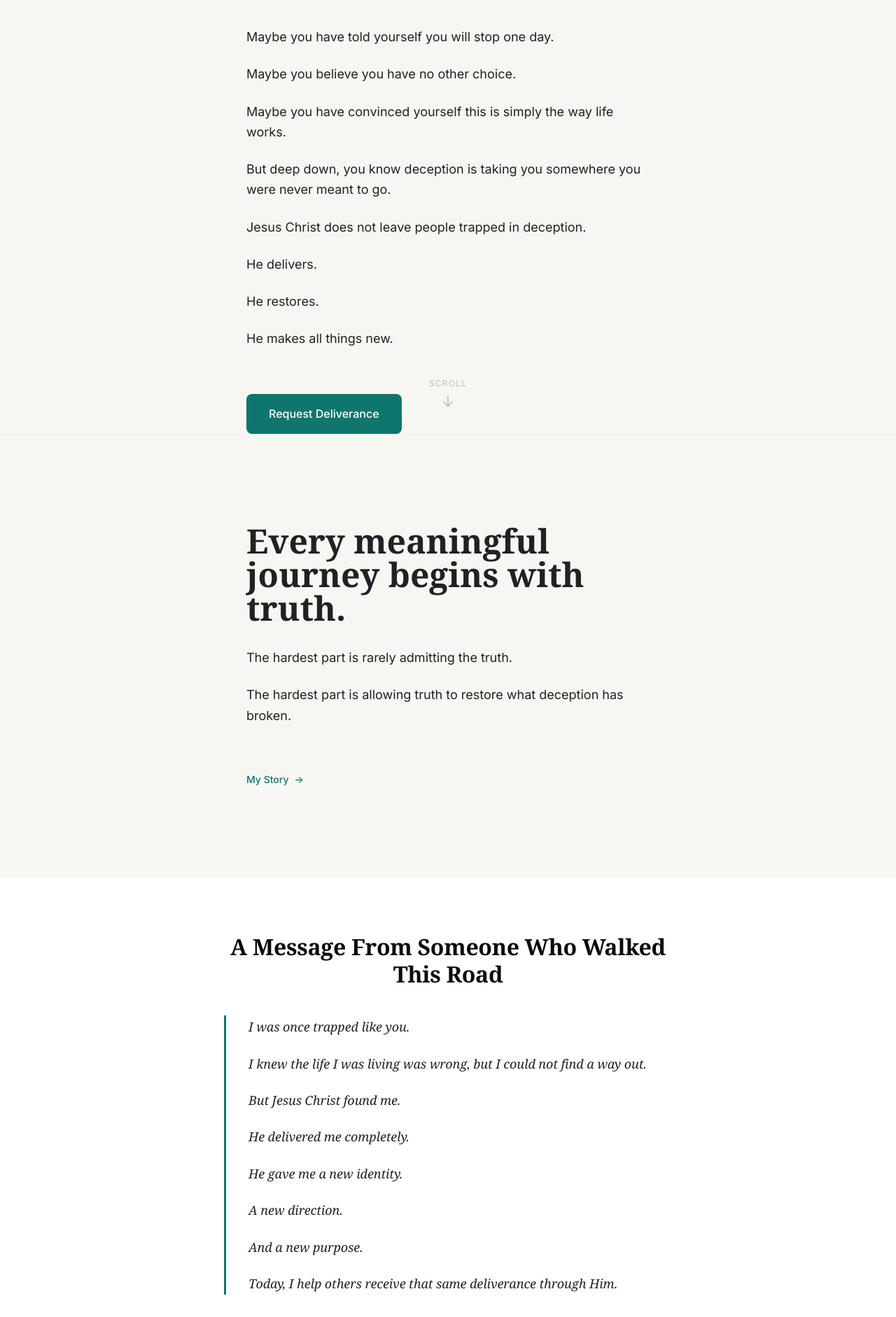
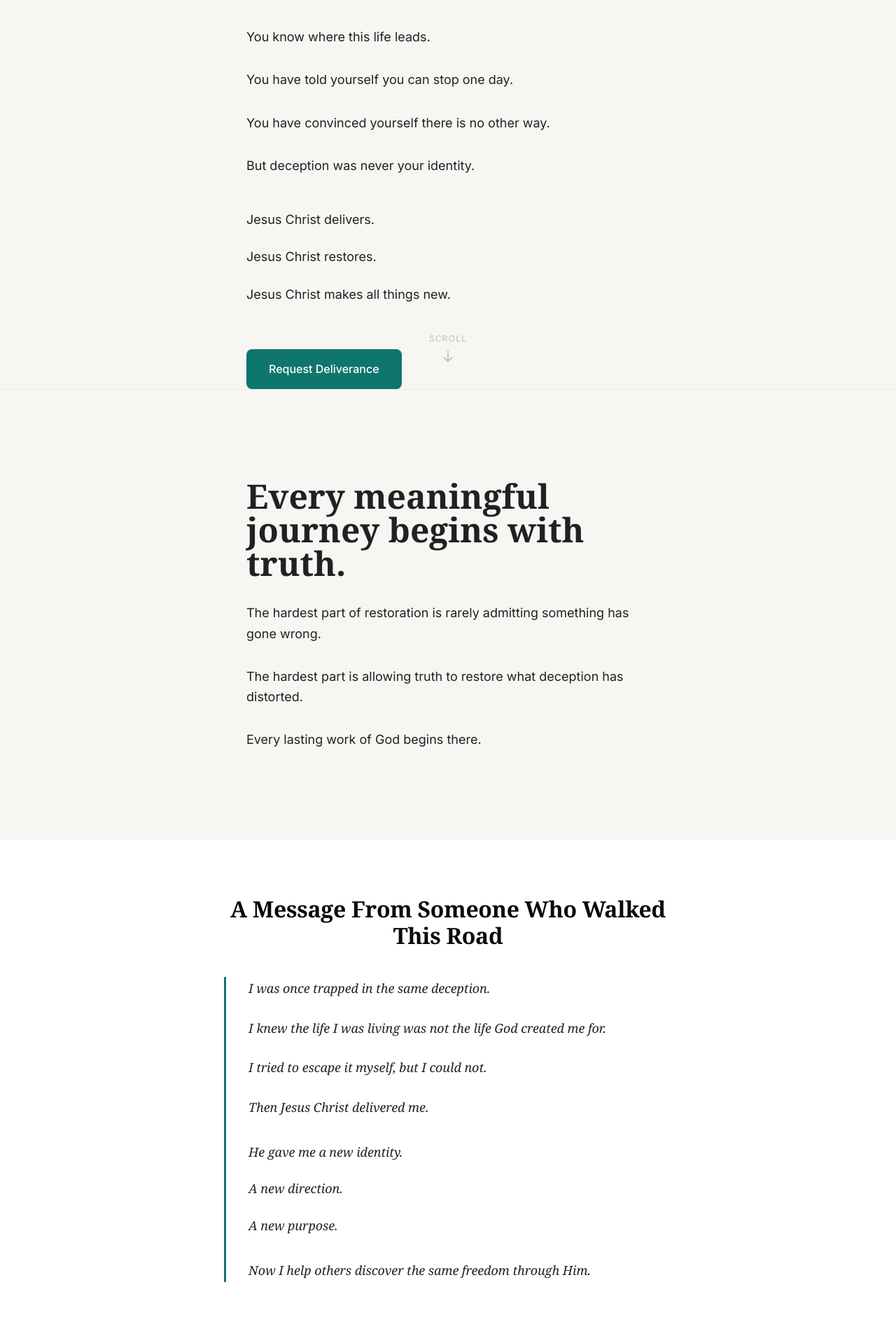
Before and after one commit to whoisjimilitan/restoration-community, a Next.js app in the folder apps/web/: page / in a window 1280 px wide. Shown: the part 258-2140 px from the top of the page at 70% size. Built offline with nearby package versions, Linux system fonts and the light colour scheme; a web font is replaced by a local one.

Commit message:
refactor: Compress and refine copy - prioritize breathing, spacing, encounter over explanation

```diff
--- a/apps/web/src/app/components/landing/FounderTestimonySection.tsx
+++ b/apps/web/src/app/components/landing/FounderTestimonySection.tsx
@@ -39,11 +39,11 @@ export default function FounderTestimonySection() {
             color: '#202124',
             lineHeight: 1.8,
             letterSpacing: '-0.004em',
-            margin: '0 0 1.25rem 0',
+            margin: '0 0 1.5rem 0',
             fontStyle: 'italic',
             fontWeight: 400
           }}>
-            I was once trapped like you.
+            I was once trapped in the same deception.
           </p>
 
           <p style={{
@@ -52,11 +52,11 @@ export default function FounderTestimonySection() {
             color: '#202124',
             lineHeight: 1.8,
             letterSpacing: '-0.004em',
-            margin: '0 0 1.25rem 0',
+            margin: '0 0 1.5rem 0',
             fontStyle: 'italic',
             fontWeight: 400
           }}>
-            I knew the life I was living was wrong, but I could not find a way out.
+            I knew the life I was living was not the life God created me for.
           </p>
 
           <p style={{
@@ -65,11 +65,11 @@ export default function FounderTestimonySection() {
             color: '#202124',
             lineHeight: 1.8,
             letterSpacing: '-0.004em',
-            margin: '0 0 1.25rem 0',
+            margin: '0 0 1.5rem 0',
             fontStyle: 'italic',
             fontWeight: 400
           }}>
-            But Jesus Christ found me.
+            I tried to escape it myself, but I could not.
           </p>
 
           <p style={{
@@ -78,11 +78,11 @@ export default function FounderTestimonySection() {
             color: '#202124',
             lineHeight: 1.8,
             letterSpacing: '-0.004em',
-            margin: '0 0 1.25rem 0',
+            margin: '0 0 2rem 0',
             fontStyle: 'italic',
             fontWeight: 400
           }}>
-            He delivered me completely.
+            Then Jesus Christ delivered me.
           </p>
 
           <p style={{
@@ -117,11 +117,11 @@ export default function FounderTestimonySection() {
             color: '#202124',
             lineHeight: 1.8,
             letterSpacing: '-0.004em',
-            margin: '0 0 1.25rem 0',
+            margin: '0 0 2rem 0',
             fontStyle: 'italic',
             fontWeight: 400
           }}>
-            And a new purpose.
+            A new purpose.
           </p>
 
           <p style={{
@@ -134,7 +134,7 @@ export default function FounderTestimonySection() {
             fontStyle: 'italic',
             fontWeight: 400
           }}>
-            Today, I help others receive that same deliverance through Him.
+            Now I help others discover the same freedom through Him.
           </p>
         </div>
 
--- a/apps/web/src/app/components/landing/HeroSection.tsx
+++ b/apps/web/src/app/components/landing/HeroSection.tsx
@@ -34,7 +34,7 @@ export default function HeroSection() {
             style={{ transitionDelay: '240ms' }}
           >
             <h1 className="text-5xl md:text-6xl font-serif font-bold text-rc-text leading-tight">
-              You know this life is not who God created you to be.
+              Restoration begins where deception ends.
             </h1>
           </div>
 
@@ -46,28 +46,25 @@ export default function HeroSection() {
             style={{ transitionDelay: '360ms' }}
           >
             <p className="text-lg text-rc-text leading-relaxed">
-              Maybe you have told yourself you will stop one day.
+              You know where this life leads.
+            </p>
+            <p className="text-lg text-rc-text leading-relaxed mt-8">
+              You have told yourself you can stop one day.
+            </p>
+            <p className="text-lg text-rc-text leading-relaxed mt-8">
+              You have convinced yourself there is no other way.
+            </p>
+            <p className="text-lg text-rc-text leading-relaxed mt-8">
+              But deception was never your identity.
+            </p>
+            <p className="text-lg text-rc-text leading-relaxed mt-12">
+              Jesus Christ delivers.
             </p>
             <p className="text-lg text-rc-text leading-relaxed mt-6">
-              Maybe you believe you have no other choice.
+              Jesus Christ restores.
             </p>
             <p className="text-lg text-rc-text leading-relaxed mt-6">
-              Maybe you have convinced yourself this is simply the way life works.
-            </p>
-            <p className="text-lg text-rc-text leading-relaxed mt-6">
-              But deep down, you know deception is taking you somewhere you were never meant to go.
-            </p>
-            <p className="text-lg text-rc-text leading-relaxed mt-6">
-              Jesus Christ does not leave people trapped in deception.
-            </p>
-            <p className="text-lg text-rc-text leading-relaxed mt-6">
-              He delivers.
-            </p>
-            <p className="text-lg text-rc-text leading-relaxed mt-6">
-              He restores.
-            </p>
-            <p className="text-lg text-rc-text leading-relaxed mt-6">
-              He makes all things new.
+              Jesus Christ makes all things new.
             </p>
           </div>
 
--- a/apps/web/src/app/components/landing/HonestWorkSection.tsx
+++ b/apps/web/src/app/components/landing/HonestWorkSection.tsx
@@ -11,27 +11,21 @@ export default function HonestWorkSection() {
             </h2>
           </div>
 
-          <div>
-            <h3 className="text-lg font-serif font-bold text-rc-text mb-6">
-              The Holy Spirit Restores Every Part of Our Lives
-            </h3>
-          </div>
-
-          <div className="space-y-6 text-lg text-rc-text leading-relaxed">
+          <div className="space-y-8 text-lg text-rc-text leading-relaxed">
             <p>
               Leaving deception is only the beginning.
             </p>
             <p>
-              The Holy Spirit transforms how we work.
+              The Holy Spirit transforms how we work...
             </p>
             <p>
-              How we love.
+              how we serve...
             </p>
             <p>
-              How we serve.
+              how we love...
             </p>
             <p>
-              And how we live with integrity.
+              and how we live with integrity.
             </p>
           </div>
         </div>
--- a/apps/web/src/app/components/landing/InvitationSection.tsx
+++ b/apps/web/src/app/components/landing/InvitationSection.tsx
@@ -9,22 +9,25 @@ export default function InvitationSection() {
         <div className="space-y-8">
           <div>
             <h2 className="text-4xl md:text-5xl font-serif font-bold text-rc-text leading-tight">
-              There Is A Way Out
+              Take the first faithful step.
             </h2>
           </div>
 
-          <div className="space-y-4 text-lg text-rc-text leading-relaxed">
+          <div className="space-y-8 text-lg text-rc-text leading-relaxed">
             <p>
-              If you are trapped in fraud, scams, deception, or dishonest living and desire freedom, Jesus Christ is the way out.
+              If you are trapped in fraud, scams, deception, or dishonest living and desire freedom, Jesus Christ is the answer.
             </p>
             <p>
-              He alone delivers.
+              He delivers.
             </p>
             <p>
-              He alone restores.
+              He restores.
             </p>
             <p>
-              If you are sincerely seeking Jesus Christ from another place of brokenness, you are welcome here.
+              He makes all things new.
+            </p>
+            <p>
+              And if you are seeking Him from another place of brokenness, you are welcome here.
             </p>
           </div>
 
--- a/apps/web/src/app/components/landing/RecognitionSection.tsx
+++ b/apps/web/src/app/components/landing/RecognitionSection.tsx
@@ -11,23 +11,16 @@ export default function RecognitionSection() {
             </h2>
           </div>
 
-          <div className="space-y-6">
+          <div className="space-y-8">
             <p className="text-lg text-rc-text leading-relaxed">
-              The hardest part is rarely admitting the truth.
+              The hardest part of restoration is rarely admitting something has gone wrong.
             </p>
             <p className="text-lg text-rc-text leading-relaxed">
-              The hardest part is allowing truth to restore what deception has broken.
+              The hardest part is allowing truth to restore what deception has distorted.
             </p>
-          </div>
-
-          <div className="pt-8">
-            <a
-              href="#story"
-              className="text-sm font-medium text-rc-accent hover:text-rc-text transition-colors inline-flex items-center gap-2"
-            >
-              My Story
-              <span>→</span>
-            </a>
+            <p className="text-lg text-rc-text leading-relaxed">
+              Every lasting work of God begins there.
+            </p>
           </div>
 
         </div>
```
Also changed, not shown: apps/web/src/app/components/landing/JourneySection.tsx (+14 -68 lines).
